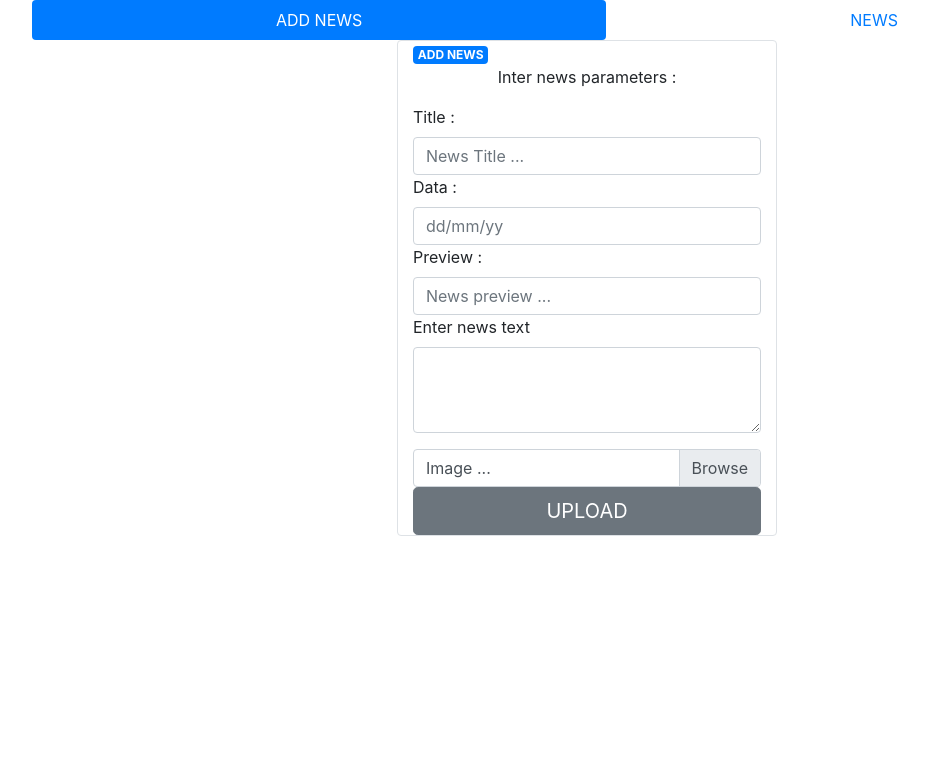
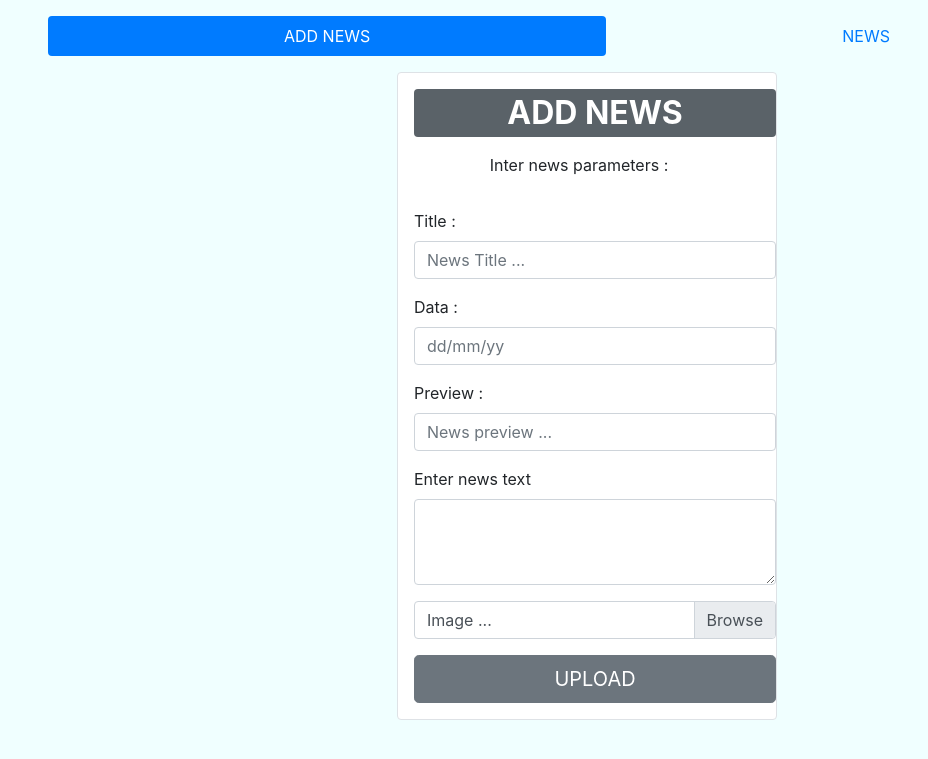
Before and after one commit to EeeNot/test, a PHP site: page / in a window 1280 px wide. Shown: the top 759 px of the page, without its empty margins (53-981 px from the left). Run offline with PHP 8.4, Linux system fonts and the light colour scheme.

Commit message:
margin padding fail

```diff
--- /dev/null
+++ b/css/main.css
@@ -0,0 +1,52 @@
+body{
+    background: azure;
+}
+.col-md-4{
+    padding-left: 0rem;
+    padding-left: 0rem;
+    margin-top: 1rem;
+}
+
+.border {
+    /*background: white;*/
+    margin-top: 1rem;
+    padding-right: 1rem;
+    background: white;
+}
+
+.topic{
+    font-size: 2rem;
+    height:3rem;
+    width: 100%;
+
+    background: #5A6268;
+    margin-top: 1rem;
+
+    margin-right: 1rem;
+    margin-left: 1rem;
+}
+
+.newitem{
+    margin-top: 1rem;
+    text-align: center;
+    margin-right: 1rem;
+    margin-left: 1rem;
+}
+p{
+    margin-top: 1rem;
+}
+
+.form-control {
+    margin-left: 1rem;
+}
+
+.custom-file {
+    margin: 0rem;
+    margin-left: 1rem;
+
+}
+
+.btn{
+    margin-bottom: 1rem ;
+   /*border-bottom-width: 100%;*/
+}
```
Also changed, not shown: front/index.php (+5 -4 lines), task.txt (added, +52 -0 lines).
